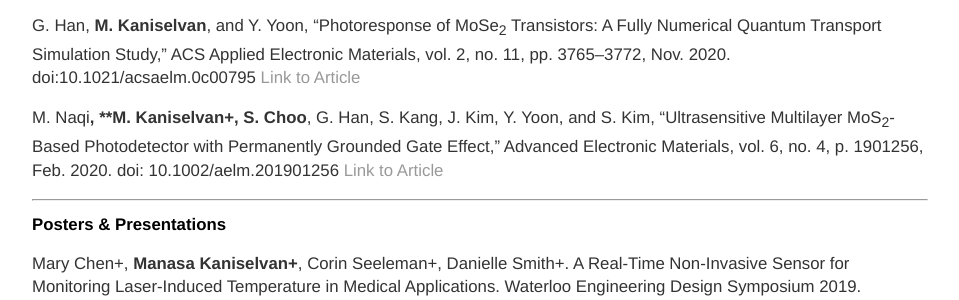
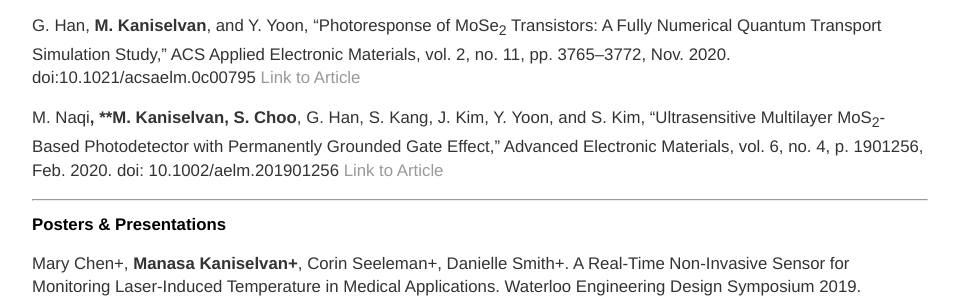
Before and after one commit to manasakani/manaskani.github.io, a Jekyll site: the page built from cv/index.md, in a window 1280 px wide. Shown: the part 635-935 px from the top of the page, without its empty margins (160-1119 px from the left). Built offline with Jekyll 4.4.1, drawn with Linux system fonts in a browser that asks for light colours.

```diff
--- a/cv/index.md
+++ b/cv/index.md
@@ -36,7 +36,7 @@ Letters, vol. 119, no. 7, p. 073102, Aug. 2021. doi:10.1063%2F5.0053789 [Link to
 
 G. Han, **M. Kaniselvan**, and Y. Yoon, “Photoresponse of MoSe<sub>2</sub> Transistors: A Fully Numerical Quantum Transport Simulation Study,” ACS Applied Electronic Materials, vol. 2, no. 11, pp. 3765–3772, Nov. 2020. doi:10.1021/acsaelm.0c00795 [Link to Article](https://pubs.acs.org/doi/10.1021/acsaelm.0c00795)
 
-M. Naqi**, **M. Kaniselvan+****, S. Choo**, G. Han, S. Kang, J. Kim, Y. Yoon, and S. Kim, “Ultrasensitive Multilayer MoS<sub>2</sub>‐Based Photodetector with Permanently Grounded Gate Effect,” Advanced Electronic Materials, vol. 6, no. 4, p. 1901256, Feb. 2020.
+M. Naqi**, **M. Kaniselvan****, S. Choo**, G. Han, S. Kang, J. Kim, Y. Yoon, and S. Kim, “Ultrasensitive Multilayer MoS<sub>2</sub>‐Based Photodetector with Permanently Grounded Gate Effect,” Advanced Electronic Materials, vol. 6, no. 4, p. 1901256, Feb. 2020.
 doi: 10.1002/aelm.201901256 [Link to Article](https://onlinelibrary.wiley.com/doi/10.1002/aelm.201901256)
 
 <!-- blank line -->
```
